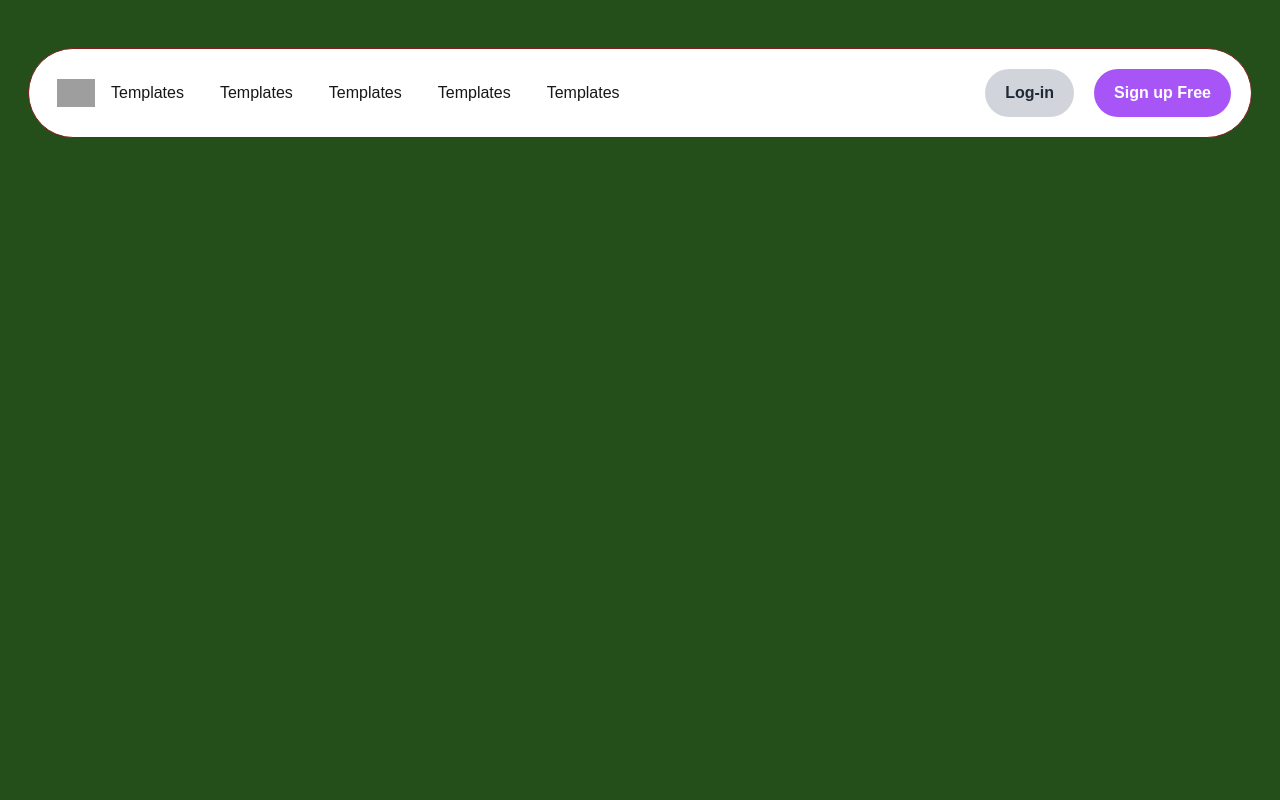
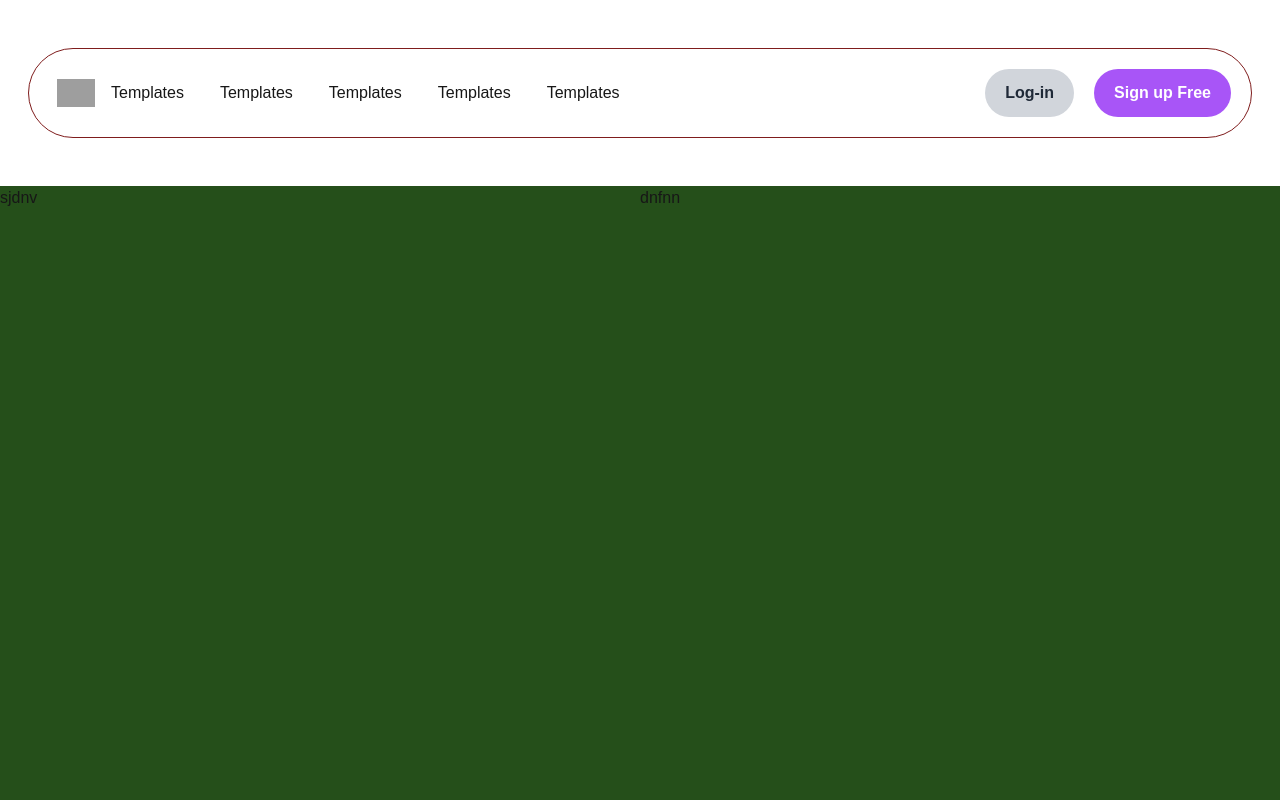
Before and after one commit to kumail-ahmad/myLink, a Next.js app: page / in a window 1280 px wide. Shown: the top 800 px of the page. Built offline with nearby package versions, Linux system fonts and the light colour scheme; grey boxes are pictures that could not be loaded.

Commit message:
added sections

```diff
--- a/app/components/Navbar.js
+++ b/app/components/Navbar.js
@@ -2,7 +2,7 @@ import React from "react";
 import Image from "next/image";
 const Navbar = () => {
   return (
-    <div className="Navbar border border-red-900 my-12 mx-7 rounded-full p-5 bg-white flex items-center justify-between">
+    <nav className="Navbar border border-red-900 my-12 mx-7 rounded-full p-5 bg-white flex items-center justify-between">
       <div className="logo&clickables flex items-center">
         <div className="svg mx-2">
           <Image
@@ -30,7 +30,7 @@ const Navbar = () => {
           Sign up Free
         </button>
       </div>
-    </div>
+    </nav>
   );
 };
 
--- a/app/layout.js
+++ b/app/layout.js
@@ -21,7 +21,7 @@ export default function RootLayout({ children }) {
   return (
     <html lang="en">
       <body
-        className={`${geistSans.variable} ${geistMono.variable} antialiased bg-customGreen`}
+        className={`${geistSans.variable} ${geistMono.variable} antialiased `}
       >
         <Navbar />
         {children}
--- a/app/page.js
+++ b/app/page.js
@@ -2,9 +2,12 @@ import Image from "next/image";
 
 export default function Home() {
   return (
-  <div className="conatiner">
-    <section className="min-h-[100vh]"></section>
-    <section className="bg-red-600 min-h-[100vh]"></section>
-  </div>
+    <main>
+      <section className="bg-customGreen min-h-[100vh] grid grid-cols-2">
+        <div>sjdnv</div>
+        <div>dnfnn</div>
+      </section>
+      <section className="bg-[#e9c0e9] min-h-[100vh]"></section>
+    </main>
   );
 }
```
